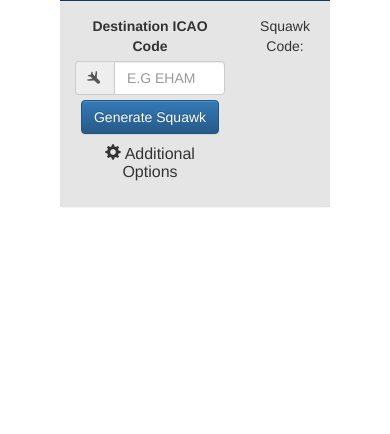
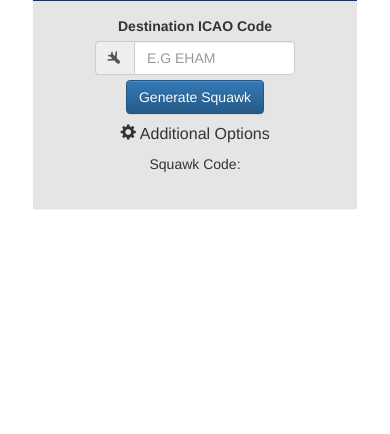
Before and after one commit to VATSIM-UK/web-squawk-gen, a PHP site: page / in a window 390 px wide. Shown: the part 286-720 px from the top of the page. Run offline with PHP 8.4, Linux system fonts and the light colour scheme; some libraries are stand-ins or nearby versions.

Commit message:
Make more mobile-friendly

```diff
--- a/src/index.php
+++ b/src/index.php
@@ -18,7 +18,7 @@
 
     <style type="text/css">
       #panelBox {
-        max-width:75%;
+        max-width:90%;
         text-align: center;
         float: none;
         margin: 0 auto;
@@ -154,7 +154,7 @@
     <title>VATSIM UK Squawk Code Allocator</title>
   </head>
   <body>
-    <div class="container">
+    <div class="container-fluid">
       <div class="row">
         <div class="col-md-12">
           <div class="text-center centralBox">
@@ -164,12 +164,12 @@
         </div>
       </div>
       <div class="row">
-        <div class="col-md-12">
+        <div class="col-xs-12 col-md-8 col-md-offset-2">
           <div id="panelBox" class="panel panel-ukblue">
             <div class="panel-heading"><i class="glyphicon glyphicon-cog"></i>   Generate Squawk Code</div>
             <div class="panel-body">
               <div class="row">
-                <div class="col-md-8 col-xs-8">
+                <div class="col-sm-8 col-xs-12">
                   <div class="row">
                     <div class="col-md-12">
                       <label for="icaoCode">Destination ICAO Code</label>
@@ -206,7 +206,7 @@
                     </div>
                   </div>
                 </div>
-                <div class="col-md-4 col-xs-4">
+                <div class="col-sm-4 col-xs-12">
                     Squawk Code:
                     <h1 id="squawk"></h1>
                 </div>
```
